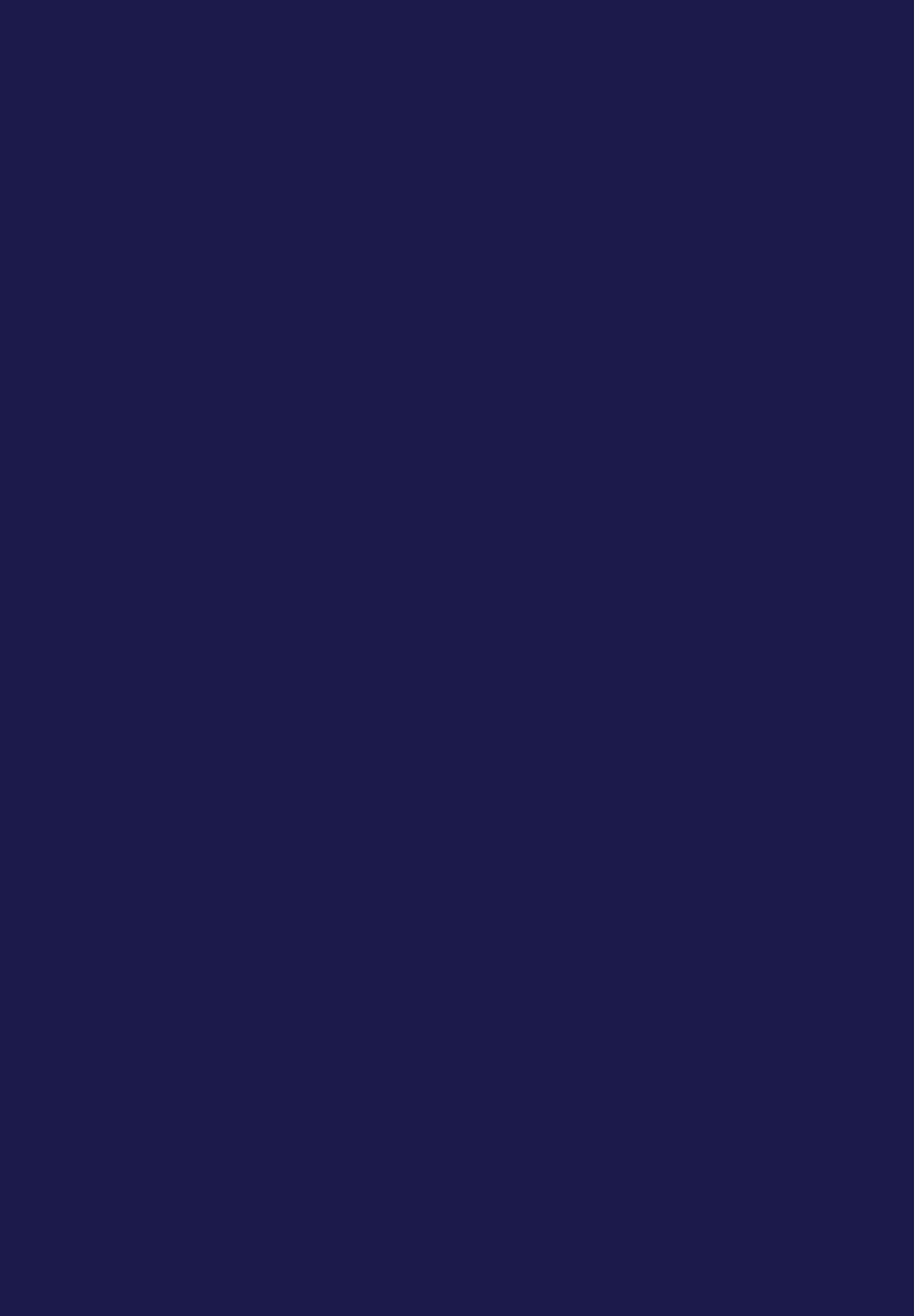
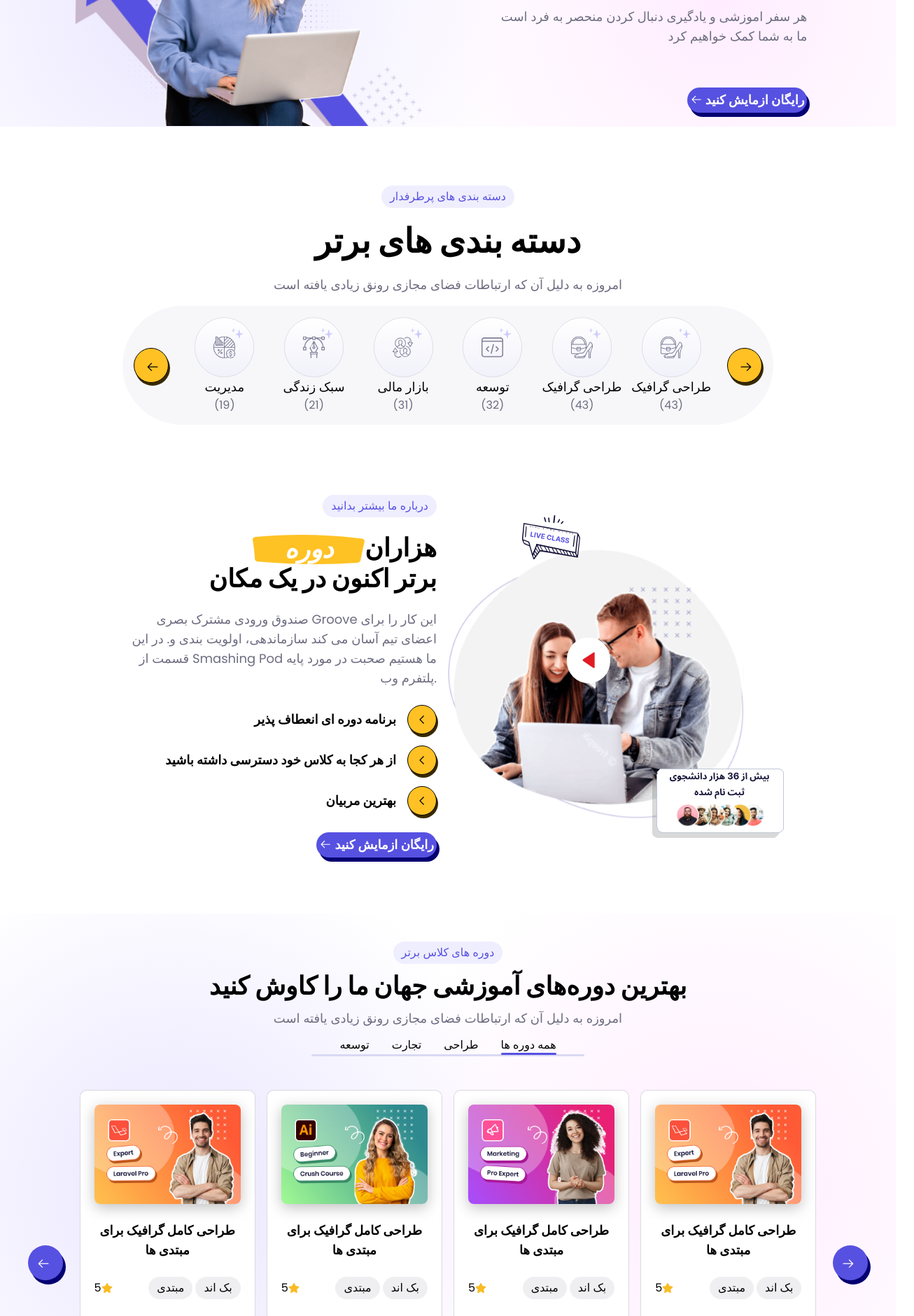
Before and after one commit to react-summer-1404/Nova, a React (Vite) app: page / in a window 1280 px wide. Shown: the part 380-2260 px from the top of the page at 70% size, 1306 px wide, since content can reach past the window. Before the commit the page ends 800 px from the top, so only its background shows below. Built offline with nearby package versions, Linux system fonts and the light colour scheme.

Commit message:
update landing components

```diff
--- a/src/assets/styles/global.css
+++ b/src/assets/styles/global.css
@@ -13,7 +13,7 @@
  }
 
 body {
-  background: var(--color-light-blue);
+  /* background: var(--color-light-blue); */
   font-family: var(--font-base);
 }
 
--- a/src/assets/styles/variable.css
+++ b/src/assets/styles/variable.css
@@ -5,7 +5,7 @@
     --color-navy: #161439;
     --color-dark-gray: #6D6C80;
     --color-light-gray: #f6f6f8;
-    /* --color-light-blue: #5751e1; */
+    --color-light-blue: #5751e1;
     --color-golden-yellow: #ffc124;
     --color-light-gray: #F7F7F9;
     --color-text-gray: #6D6C80;
--- a/src/components/section/landing/FeaturedCourses/FeaturedCourses.jsx
+++ b/src/components/section/landing/FeaturedCourses/FeaturedCourses.jsx
@@ -32,7 +32,7 @@ const FeaturedCourses = () => {
           <h2 className="font-bold md:text-4xl text-2xl">
             بهترین دوره‌های آموزشی جهان ما را کاوش کنید
           </h2>
-          <h3 style={{backgroundColor:"var(--color-text-gray)"}} className=" text-responsive">
+          <h3 style={{color:"var(--color-text-gray)"}} className=" text-responsive">
             امروزه به دلیل آن که ارتباطات فضای مجازی رونق زیادی یافته است
           </h3>
           <Tab />
@@ -41,12 +41,12 @@ const FeaturedCourses = () => {
         <div className="flex items-center justify-between w-[95%] md:w-full gap-4">
   <BlueButton
     onClick={prevSlide}
-    BtnIcon={<GoArrowLeft size={"20px"} className="m-1" />}
+    BtnIcon={<GoArrowLeft size={"20px"} className="m-2" />}
     width={"50px"}
     height={"50px"}
   />
 
-  <div className="overflow-hidden w-[90%] md:h-fit h-[450px]  border-amber-800 ">
+  <div className="overflow-hidden w-[90%] md:h-fit h-[450px] ">
     <div
       className="flex  transition-transform duration-500 ease-in-out  "
       style={{
@@ -63,7 +63,7 @@ const FeaturedCourses = () => {
 
   <BlueButton
     onClick={nextSlide}
-    BtnIcon={<GoArrowRight size={"20px"} className="m-1" />}
+    BtnIcon={<GoArrowRight size={"20px"} className="m-2" />}
     width={"50px"}
     height={"50px"}
   />
--- a/src/components/section/landing/HeroSection/HeroSection.jsx
+++ b/src/components/section/landing/HeroSection/HeroSection.jsx
@@ -15,7 +15,7 @@ const HeroSection = () => {
 
        <AccentText beforeLabel={"هرگز از"} afterLabel={"دست نکشید زندگی هرگز از اموزش دست نمیکشد"} title={"یادگیری"} />
 
-          <h3 style={{backgroundColor:"var(--color-text-gray)"}}className="text-responsive text-right pb-[35px] max-w-md ">
+          <h3 style={{color:"var(--color-text-gray)"}}className="text-responsive text-right pb-[35px] max-w-md ">
             هر سفر اموزشی و یادگیری دنبال کردن منحصر به فرد است ما به شما کمک
             خواهیم کرد
           </h3>
--- a/src/components/section/landing/TopCategories/TopCategories.jsx
+++ b/src/components/section/landing/TopCategories/TopCategories.jsx
@@ -10,7 +10,7 @@ const TopCategories = () => {
         <div className='flex flex-col gap-6  items-center'>
       <Tag title={"دسته بندی های پرطرفدار"} textColor={"#5751E1"} bgColor={"#EFEEFE"}/>
       <h2 className=' font-bold md:text-5xl text-3xl'>دسته بندی های برتر</h2>
-      <h3 style={{backgroundColor:"var(--color-text-gray)"}} className=' text-responsive'> امروزه به دلیل آن که ارتباطات فضای مجازی رونق زیادی یافته است</h3>
+      <h3 style={{color:"var(--color-text-gray)"}} className=' text-responsive'> امروزه به دلیل آن که ارتباطات فضای مجازی رونق زیادی یافته است</h3>
     </div>
     <Slider/>
     </div>
--- a/src/pages/landingPage/LandingPage.jsx
+++ b/src/pages/landingPage/LandingPage.jsx
@@ -7,20 +7,30 @@ import FAQSection from '../../components/section/landing/FAQSection/FAQSection'
 import GettingStartedSection from '../../components/section/landing/GettingStartedSection/GettingStartedSection'
 import BlogSection from '../../components/section/landing/BlogSection/BlogSection'
 import Footer from '../../components/layout/footer/Footer'
+import Navbar from '../../components/layout/navbar/Navbar'
+import HeroSection from '../../components/section/landing/HeroSection/HeroSection'
+import TopCategories from '../../components/section/landing/TopCategories/TopCategories'
+import AboutSection from '../../components/section/landing/AboutSection/AboutSection'
+import FeaturedCourses from '../../components/section/landing/FeaturedCourses/FeaturedCourses'
+
 
 
 
 const LandingPage = () => {
   return (
     <div>
-      {/* LandingPage */}
-      {/* <JoinTheClub/> */}
-      {/* <MasterMentors/> */}
-      {/* <OurNumbers/> */}
-      {/* <FAQSection/> */}
-      {/* <GettingStartedSection/> */}
-      {/* <BlogSection/> */}
-      {/* <Footer/> */}
+        <Navbar/>
+      <HeroSection/>
+      <TopCategories/>
+      <AboutSection/>
+      <FeaturedCourses/>
+      <JoinTheClub/>
+      <MasterMentors/>
+      <OurNumbers/>
+      <FAQSection/>
+      <GettingStartedSection/>
+      <BlogSection/>
+      <Footer/>
     </div>
   )
 }
```
